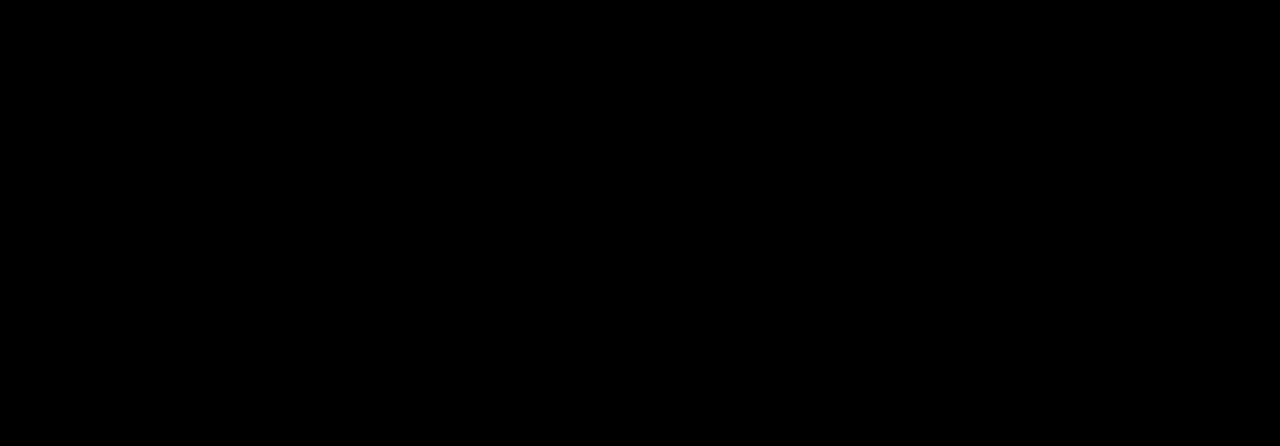
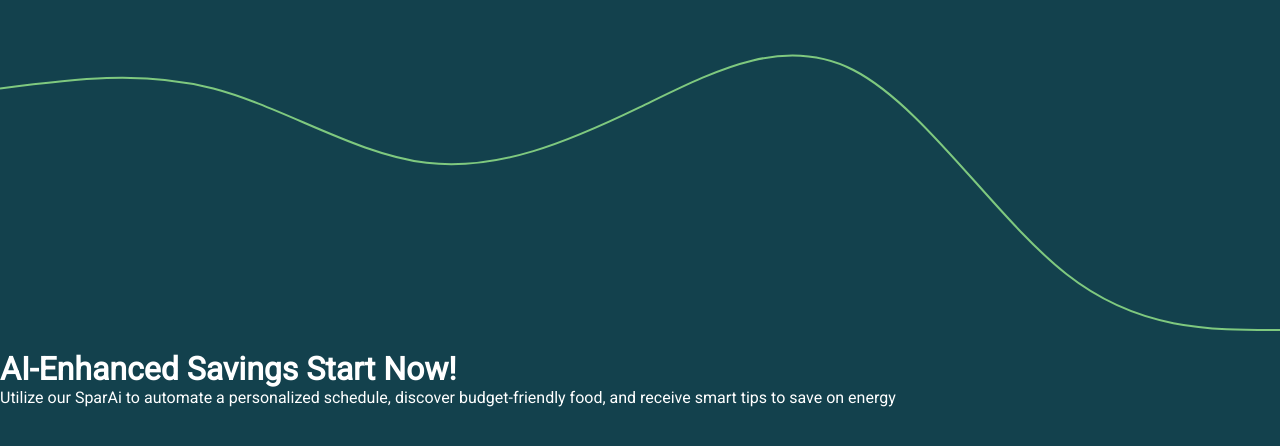
Before and after one commit to AbdullahiHared/SparAi, a React (Vite) app: page / in a window 1280 px wide. Shown: the top 446 px of the page. Built offline with nearby package versions, Linux system fonts and the light colour scheme.

Commit message:
add graphs

```diff
--- a/index.html
+++ b/index.html
@@ -2,8 +2,9 @@
 <html lang="en">
   <head>
     <meta charset="UTF-8" />
+    <link rel="shortcut icon" href="src/assets/sparai_logo.png" type="image/png">
     <meta name="viewport" content="width=device-width, initial-scale=1.0" />
-    <title>SparAi</title>
+    <title>Let's Start Saving Together!</title>
   </head>
   <body>
     <div id="root"></div>
--- a/package.json
+++ b/package.json
@@ -10,6 +10,8 @@
     "preview": "vite preview"
   },
   "dependencies": {
+    "@nivo/line": "^0.84.0",
+    "faker": "^6.6.6",
     "react": "^18.2.0",
     "react-dom": "^18.2.0"
   },
--- /dev/null
+++ b/src/Graph.jsx
@@ -0,0 +1,39 @@
+import { ResponsiveLine } from '@nivo/line';
+
+export default function Graph() {
+    const data = [{
+            id: 'Dataset',
+            data: [
+                { x: 'January', y: 30 },
+                { x: 'February', y: 30 },
+                { x: 'March', y: 10 },
+                { x: 'April', y: 25 },
+                { x: 'May', y: 35 },
+                { x: 'June', y: -20 },
+                { x: 'July', y: -35 }
+            ],
+        },
+    ]
+
+    return (
+        <div style={{ height: '300px', marginTop: "50px"}}>
+            <ResponsiveLine
+                data={data}
+                margin={{ top: 20, right: 0, bottom: 20, left: 0 }}
+                xScale={{ type: 'point' }}
+                yScale={{ type: 'linear', min: 'auto', max: 'auto', stacked: true, reverse: false }}
+                curve="natural"
+                axisTop={null}
+                axisRight={null}
+                axisBottom={null}
+                axisLeft={null}
+                enablePoints={false}
+                enableGridX={false}
+                enableGridY={false}
+                enableArea={false}
+                colors={{ scheme: 'accent' }}
+                enableSlices={false}
+            />
+        </div>
+    );
+}
--- /dev/null
+++ b/src/Homepage.jsx
@@ -0,0 +1,13 @@
+import Graph from "./Graph.jsx";
+import LoginForms from "./LoginForms.jsx";
+
+
+export default function Homepage() {
+
+    return (
+        <div className={"homepage"}>
+            <Graph />
+            <LoginForms />
+        </div>
+    )
+}
--- /dev/null
+++ b/src/LoginForms.jsx
@@ -0,0 +1,16 @@
+
+export default function LoginForms() {
+
+    const greetingTitle = "AI-Enhanced Savings Start Now!";
+    const greetingTitleDescription = "Utilize our SparAi to automate a personalized schedule, discover budget-friendly food, and receive smart tips to save on energy";
+
+
+    return (
+        <>
+            <div className={"loginHeading"}>
+                <h1>{greetingTitle}</h1>
+                <p>{greetingTitleDescription}</p>
+            </div>
+        </>
+    )
+}
--- a/src/main.jsx
+++ b/src/main.jsx
@@ -1,9 +1,10 @@
 import React from 'react'
 import ReactDOM from 'react-dom/client'
 import './style.css'
+import Homepage from "./Homepage.jsx";
 
 ReactDOM.createRoot(document.getElementById('root')).render(
   <React.StrictMode>
-
+    <Homepage />
   </React.StrictMode>,
 )
--- a/src/style.css
+++ b/src/style.css
@@ -9,6 +9,21 @@
 body {
   font-family: 'Roboto', sans-serif;
   color: white;
-  background: black;
-  height: 100vh;
+  background: #13414d;
 }
+
+/* LoginForms */
+
+.loginHeading {
+  display: flex;
+  flex-direction: column;
+
+}
+
+.loginHeading > h1 {
+
+}
+
+
+
+/* LoginForms */
```
Also changed, not shown: src/assets/sparai_logo.png (added), 1 other file (tests, documents, lock files or other folders).
